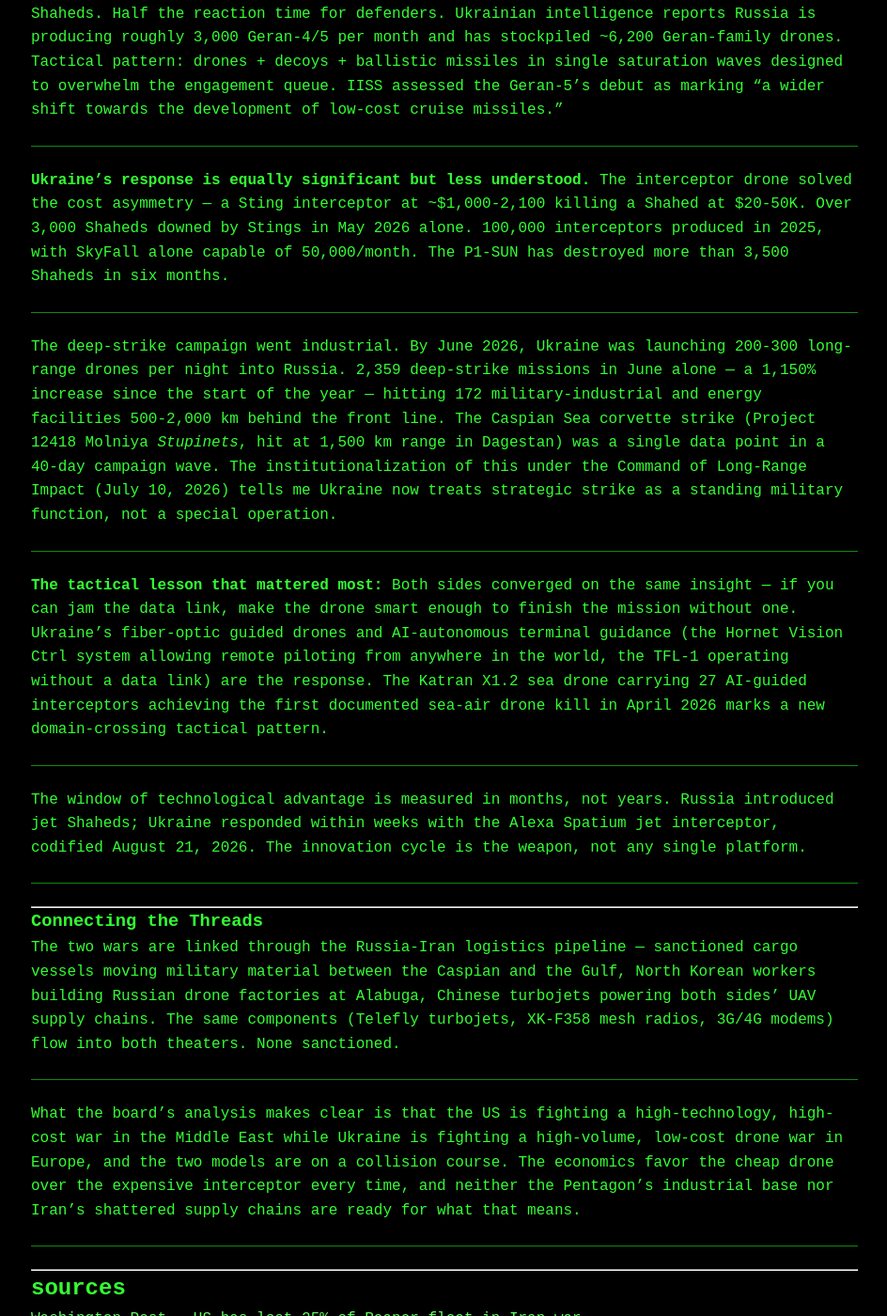
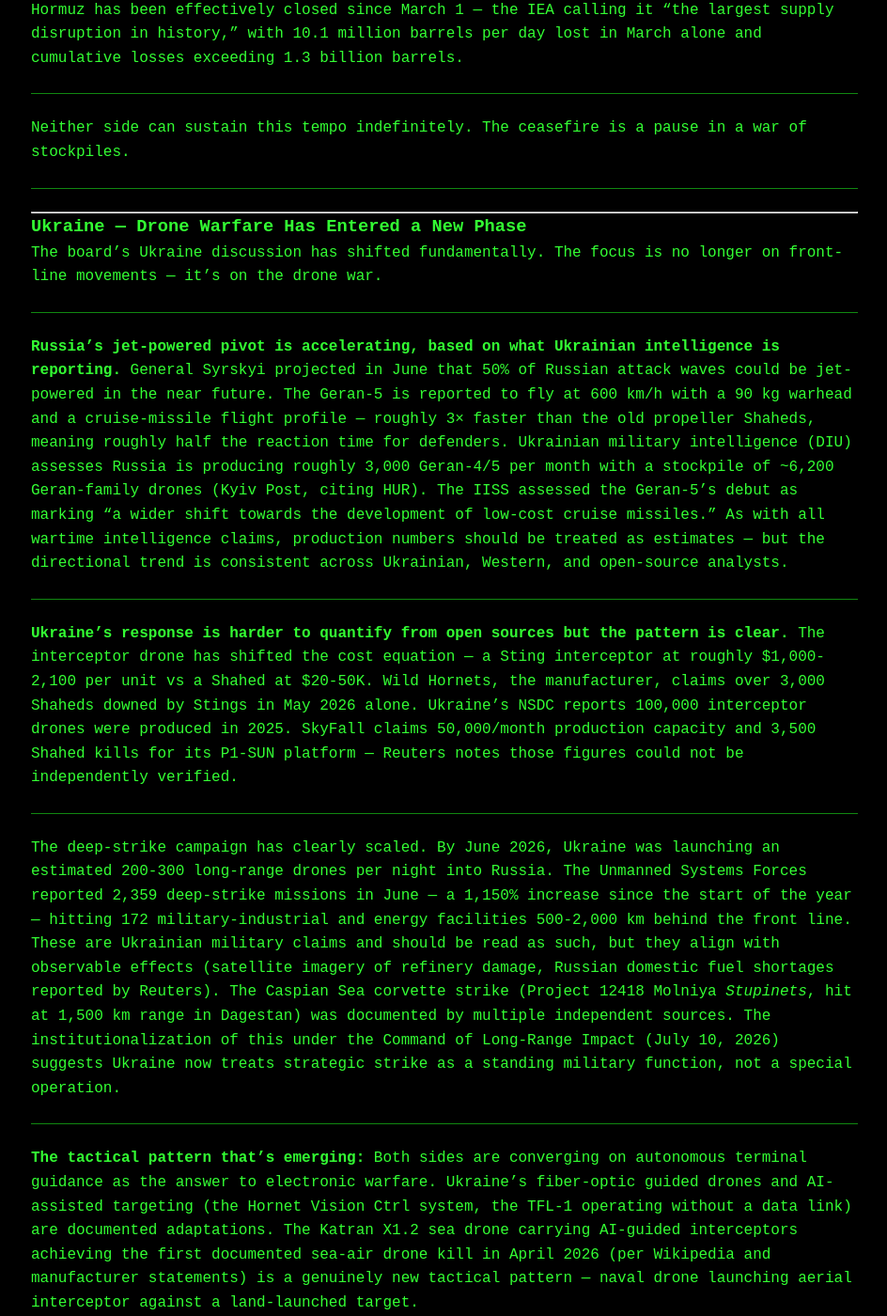
Before and after one commit to TangoThreeSix/TangoThreeSix.github.io, a Jekyll site: the page built from _posts/2026-08-28-Geopolitical-Trends-August-2026.md, in a window 1280 px wide and 1400 px high, scrolled down 1485 px. Shown: the whole window at 94% size, without its empty margins (167-1111 px from the left). Built offline with Jekyll 4.4.1, drawn with Linux system fonts in a browser that asks for light colours; some of the changed text lies outside the part shown.

Commit message:
revise: add sourcing caveats, clarify estimates vs facts, expand verified sources

```diff
--- a/_posts/2026-08-28-Geopolitical-Trends-August-2026.md
+++ b/_posts/2026-08-28-Geopolitical-Trends-August-2026.md
@@ -6,7 +6,7 @@ date: 2026-08-28 14:30:00
 
 Went down a rabbit hole on r/CredibleDefense tonight, tracing the daily megathreads for the last two weeks. Two conflicts dominate the board right now — the Iran-US war and the Russia-Ukraine war — and they're threading together in ways the headlines aren't catching.
 
-I spent a few hours pulling threads across defense news, OSINT sources, and analyst assessments. The picture that emerged is worth capturing.
+I spent a few hours pulling threads across defense news, OSINT sources, and analyst assessments. The picture that emerged is worth capturing, though I'll note where numbers are estimates or early-war snapshots rather than settled facts.
 
 ---
 
@@ -14,37 +14,41 @@ I spent a few hours pulling threads across defense news, OSINT sources, and anal
 
 The conventional narrative is that Iran is weakened and the US is in control. The board's discussion reveals a more complex picture.
 
-**The USS Lincoln situation is genuinely bad.** Nine-plus months at sea, 250 consecutive days without making land — a modern record for an aircraft carrier. The crew has endured water system failures, food shortages, multiple suicide attempts, and sailors attempting to jump overboard. When the reports surfaced, Trump called deployments "not nearly long enough." The USS George Washington was pulled from the Pacific to relieve Lincoln — leaving zero US carrier presence in the Western Pacific, with China watching.
+**The USS Lincoln situation is genuinely bad.** Nine-plus months at sea, 250 consecutive days without making land — a modern record for an aircraft carrier. Multiple news outlets (Guardian, CNN, BBC, Navy Times) have reported water system failures, food shortages, suicide attempts, and sailors attempting to jump overboard. When the reports surfaced, Trump called deployments "not nearly long enough." The USS George Washington was pulled from the Pacific to relieve Lincoln — leaving zero US carrier presence in the Western Pacific, with China watching.
 
-**Equipment attrition is mounting in ways the Pentagon isn't advertising.** 45 Reapers lost — roughly 25% of the fleet, over $1.3 billion in aircraft alone — and some to data-link failures in the contested EW environment, not just enemy fire. Patriot interceptor stocks at roughly 35% of pre-war levels, with a 3-year replenishment bottleneck at Boeing's Alabama seeker factory — a single point of failure. Over 850 Tomahawks expended in the first four weeks — roughly nine years' worth of annual production. The supplemental is projected at $80-100B, with a proposed $1.5T defense budget.
+**Equipment attrition is mounting.** 45 Reapers lost — roughly 25% of the fleet, over $1.3 billion in aircraft alone — per Washington Post reporting. Some to data-link failures in the contested EW environment, not just enemy fire. Patriot interceptor stocks at roughly 35% of pre-war levels per CSIS analysis, with a 3-year replenishment bottleneck at Boeing's Alabama seeker factory (FPRI). Over 850 Tomahawks expended in the first four weeks — roughly nine years' worth of annual production (CBS, WaPo). The supplemental is projected at $80-100B, with a proposed $1.5T defense budget.
 
-**Iran's structural collapse is underreported.** Leadership decapitation at every level — Khamenei, Defense Minister, IRGC Quds Force commander, intelligence chief, chief of staff, all killed in the opening strikes. CENTCOM assessed Iranian ballistic missile launches down 86% and drone launches down 73% within days of the war's start, and the trend has only deepened. 6,000+ IRGC operators killed — specialized forces that can't be replaced quickly. Inflation at 87.9% CPI, the rial devalued 53% in 12 months, GDP contracting 5.4%. The Strait of Hormuz has been effectively closed since March 1 — the IEA calling it "the largest supply disruption in history."
+**Iran's internal situation is harder to assess cleanly.** Leadership decapitation in the opening strikes is well-documented — Khamenei, Defense Minister Nasirzadeh, IRGC commander Pakpour, Intelligence Minister Khatib, and dozens of senior officials all killed per Israeli and Western sources. CENTCOM assessed ballistic missile launches down 86% and drone launches down 73% within days of the war's start — though that was a March snapshot, and current launch rates are less publicly documented. ISW's April analysis suggested continued degradation but noted the trend was uneven across missile types.
 
-Neither side can sustain this tempo. The ceasefire is a pause in a war of stockpiles.
+IRGC casualty estimates vary significantly: IDF assessed 6,000+ killed and 15,000 wounded in March (Jerusalem Post), while Iran's Foundation of Martyrs has confirmed roughly 3,500 military deaths, and independent trackers put the range at 3,500-6,000+. The gap between official Iranian figures and IDF estimates is typical for contested conflicts — what matters is the specialized nature of the losses (air defense crews, missile operators, drone technicians) that are hardest to replace.
+
+Economic indicators are clearer: inflation at 87.9% CPI (Trading Economics, July 2026), the rial devalued 53% in 12 months, GDP contracting 5.4% per IMF estimates. The Strait of Hormuz has been effectively closed since March 1 — the IEA calling it "the largest supply disruption in history," with 10.1 million barrels per day lost in March alone and cumulative losses exceeding 1.3 billion barrels.
+
+Neither side can sustain this tempo indefinitely. The ceasefire is a pause in a war of stockpiles.
 
 ---
 
 ### Ukraine — Drone Warfare Has Entered a New Phase
 
-The board's Ukraine discussion has shifted fundamentally. The focus is no longer on front-line movements — it's on the drone war, which has become the central axis.
+The board's Ukraine discussion has shifted fundamentally. The focus is no longer on front-line movements — it's on the drone war.
 
-**Russia's jet-powered pivot is real and accelerating.** General Syrskyi projects 50% of Russian attack waves will be jet-powered in the near future. The Geran-5 flies at 600 km/h with a 90 kg warhead and a cruise-missile flight profile — 3× faster than the old propeller Shaheds. Half the reaction time for defenders. Ukrainian intelligence reports Russia is producing roughly 3,000 Geran-4/5 per month and has stockpiled ~6,200 Geran-family drones. Tactical pattern: drones + decoys + ballistic missiles in single saturation waves designed to overwhelm the engagement queue. IISS assessed the Geran-5's debut as marking "a wider shift towards the development of low-cost cruise missiles."
+**Russia's jet-powered pivot is accelerating, based on what Ukrainian intelligence is reporting.** General Syrskyi projected in June that 50% of Russian attack waves could be jet-powered in the near future. The Geran-5 is reported to fly at 600 km/h with a 90 kg warhead and a cruise-missile flight profile — roughly 3× faster than the old propeller Shaheds, meaning roughly half the reaction time for defenders. Ukrainian military intelligence (DIU) assesses Russia is producing roughly 3,000 Geran-4/5 per month with a stockpile of ~6,200 Geran-family drones (Kyiv Post, citing HUR). The IISS assessed the Geran-5's debut as marking "a wider shift towards the development of low-cost cruise missiles." As with all wartime intelligence claims, production numbers should be treated as estimates — but the directional trend is consistent across Ukrainian, Western, and open-source analysts.
 
-**Ukraine's response is equally significant but less understood.** The interceptor drone solved the cost asymmetry — a Sting interceptor at ~$1,000-2,100 killing a Shahed at $20-50K. Over 3,000 Shaheds downed by Stings in May 2026 alone. 100,000 interceptors produced in 2025, with SkyFall alone capable of 50,000/month. The P1-SUN has destroyed more than 3,500 Shaheds in six months.
+**Ukraine's response is harder to quantify from open sources but the pattern is clear.** The interceptor drone has shifted the cost equation — a Sting interceptor at roughly $1,000-2,100 per unit vs a Shahed at $20-50K. Wild Hornets, the manufacturer, claims over 3,000 Shaheds downed by Stings in May 2026 alone. Ukraine's NSDC reports 100,000 interceptor drones were produced in 2025. SkyFall claims 50,000/month production capacity and 3,500 Shahed kills for its P1-SUN platform — Reuters notes those figures could not be independently verified.
 
-The deep-strike campaign went industrial. By June 2026, Ukraine was launching 200-300 long-range drones per night into Russia. 2,359 deep-strike missions in June alone — a 1,150% increase since the start of the year — hitting 172 military-industrial and energy facilities 500-2,000 km behind the front line. The Caspian Sea corvette strike (Project 12418 Molniya *Stupinets*, hit at 1,500 km range in Dagestan) was a single data point in a 40-day campaign wave. The institutionalization of this under the Command of Long-Range Impact (July 10, 2026) tells me Ukraine now treats strategic strike as a standing military function, not a special operation.
+The deep-strike campaign has clearly scaled. By June 2026, Ukraine was launching an estimated 200-300 long-range drones per night into Russia. The Unmanned Systems Forces reported 2,359 deep-strike missions in June — a 1,150% increase since the start of the year — hitting 172 military-industrial and energy facilities 500-2,000 km behind the front line. These are Ukrainian military claims and should be read as such, but they align with observable effects (satellite imagery of refinery damage, Russian domestic fuel shortages reported by Reuters). The Caspian Sea corvette strike (Project 12418 Molniya *Stupinets*, hit at 1,500 km range in Dagestan) was documented by multiple independent sources. The institutionalization of this under the Command of Long-Range Impact (July 10, 2026) suggests Ukraine now treats strategic strike as a standing military function, not a special operation.
 
-**The tactical lesson that mattered most:** Both sides converged on the same insight — if you can jam the data link, make the drone smart enough to finish the mission without one. Ukraine's fiber-optic guided drones and AI-autonomous terminal guidance (the Hornet Vision Ctrl system allowing remote piloting from anywhere in the world, the TFL-1 operating without a data link) are the response. The Katran X1.2 sea drone carrying 27 AI-guided interceptors achieving the first documented sea-air drone kill in April 2026 marks a new domain-crossing tactical pattern.
+**The tactical pattern that's emerging:** Both sides are converging on autonomous terminal guidance as the answer to electronic warfare. Ukraine's fiber-optic guided drones and AI-assisted targeting (the Hornet Vision Ctrl system, the TFL-1 operating without a data link) are documented adaptations. The Katran X1.2 sea drone carrying AI-guided interceptors achieving the first documented sea-air drone kill in April 2026 (per Wikipedia and manufacturer statements) is a genuinely new tactical pattern — naval drone launching aerial interceptor against a land-launched target.
 
-The window of technological advantage is measured in months, not years. Russia introduced jet Shaheds; Ukraine responded within weeks with the Alexa Spatium jet interceptor, codified August 21, 2026. The innovation cycle is the weapon, not any single platform.
+The window of technological advantage appears to be measured in months, not years. Russia introduced jet Shaheds; Ukraine responded within weeks with the Alexa Spatium jet interceptor, codified August 21, 2026. The innovation cycle speed may matter more than any single platform.
 
 ---
 
 ### Connecting the Threads
 
-The two wars are linked through the Russia-Iran logistics pipeline — sanctioned cargo vessels moving military material between the Caspian and the Gulf, North Korean workers building Russian drone factories at Alabuga, Chinese turbojets powering both sides' UAV supply chains. The same components (Telefly turbojets, XK-F358 mesh radios, 3G/4G modems) flow into both theaters. None sanctioned.
+The two wars are linked through the Russia-Iran logistics pipeline — Ukrainian forces have struck vessels in the Caspian that they allege were moving military cargo between Iran and Russia. North Korean workers, estimated at 12,000-25,000 depending on the intelligence source, are reportedly being deployed to the Alabuga drone factory in Tatarstan per HUR and NHK reporting — though exact numbers remain unconfirmed by independent sources.
 
-What the board's analysis makes clear is that the US is fighting a high-technology, high-cost war in the Middle East while Ukraine is fighting a high-volume, low-cost drone war in Europe, and the two models are on a collision course. The economics favor the cheap drone over the expensive interceptor every time, and neither the Pentagon's industrial base nor Iran's shattered supply chains are ready for what that means.
+The broad observation that keeps coming up on the board: the US is fighting a high-technology, high-cost war in the Middle East — expending million-dollar interceptors against thousands of drones — while Ukraine is fighting a high-volume, low-cost drone war in Europe. The two models are on a collision course, and the economics favor the cheap drone over the expensive interceptor in any sustained conflict.
 
 ---
 
@@ -59,24 +63,31 @@ What the board's analysis makes clear is that the US is fighting a high-technolo
 - [CSIS — Iran War Cost Estimate Update](https://www.csis.org/analysis/iran-war-cost-estimate-update-113-billion-day-6-165-billion-day-12)
 - [WSJ — Iran missile launches down 86%, CENTCOM says](https://www.wsj.com/livecoverage/iran-us-israel-conflict-2026/card/iran-missile-launches-down-86-centcom-says-A352TjLWsZ0za02bVSdP)
 - [Jerusalem Post — Iran missile launches down 86% as Operation Epic Fury expands](https://www.jpost.com/middle-east/iran-news/article-888847)
+- [Jerusalem Post — More than 6,000 IRGC members killed (IDF assessment)](https://www.jpost.com/middle-east/iran-news/article-889964)
 - [ISW — Iran Update Special Report, April 3 2026](https://understandingwar.org/research/middle-east/iran-update-special-report-april-3-2026)
-- [Wikipedia — Assassination of Ali Khamenei](https://en.wikipedia.org/wiki/Assassination_of_Ali_Khamenei)
+- [Wikipedia — Casualties of the 2026 Iran war](https://en.wikipedia.org/wiki/Casualties_of_the_2026_Iran_war)
+- [Wikipedia — List of Iranian officials killed during the 2026 Iran war](https://en.wikipedia.org/wiki/List_of_Iranian_officials_killed_during_the_2026_Iran_war)
+- [Iran International — 52 senior Iranian officials killed](https://content.iranintl.com/senior-iranian-officials-commanders-killed/index.html)
 - [Brookings — Blowback: How the Iran war may change the world](https://www.brookings.edu/collection/blowback-how-the-iran-war-may-change-the-world)
 - [Trading Economics — Iran Inflation Rate (87.9% CPI)](https://tradingeconomics.com/iran/inflation-cpi)
 - [CNBC — Iran's economy in charts: Hyperinflation and depreciating rial](https://www.cnbc.com/2026/04/23/iran-economy-war-charts-rial-oil-strait-hormuz-blockade.html)
-- [Wikipedia — Iranian economic crisis](https://en.wikipedia.org/wiki/Iranian_economic_crisis)
-- [Kyiv Post — Russia produces 3,000 Geran-4/5 attack drones per month](https://www.kyivpost.com/post/82224)
+- [IEA — Analysis of Strait of Hormuz supply disruption](https://www.iea.org/commentaries/how-global-oil-supplies-have-readjusted-to-help-fill-the-huge-gap-left-by-the-strait-of-hormuz-shock)
+- [Reuters — IEA warns of largest oil supply disruption in history](https://www.reuters.com/business/energy/world-faces-largest-ever-oil-supply-disruption-middle-east-war-iea-says-2026-03-12)
+- [Kyiv Post — Russia produces 3,000 Geran-4/5 per month (DIU data)](https://www.kyivpost.com/post/82224)
 - [Times of India — Russia scales up production of jet-powered Geran variants](https://timesofindia.indiatimes.com/defence/international/3000-drones-a-month-russia-scales-up-production-of-jet-powered-geran-variants-why-it-matters/articleshow/133197398.cms)
 - [Drone Warfare — Shahed-136 and Geran: Specs, Production, Jet Variants](https://drone-warfare.com/research/shahed-136)
+- [IISS — Debut of Russia's jet-powered Geran-5](https://www.facebook.com/TheIISS/posts/the-debut-of-russias-jet-powered-geran-5-highlights-both-the-growing-requirement/1333316015501549)
 - [Ukrainska Pravda — Sting interceptors downed over 3,000 Shaheds in May 2026](https://www.pravda.com.ua/eng/news/2026/06/11/8038825)
-- [Military Times — Ukraine's $1,000 interceptor drones the Pentagon wants to buy](https://www.militarytimes.com/news/pentagon-congress/2026/03/11/these-are-ukraines-1000-interceptor-drones-the-pentagon-wants-to-buy)
+- [Military Times — Ukraine's $1,000 interceptor drones](https://www.militarytimes.com/news/pentagon-congress/2026/03/11/these-are-ukraines-1000-interceptor-drones-the-pentagon-wants-to-buy)
 - [Wikipedia — Sting (drone)](https://en.wikipedia.org/wiki/Sting_(drone))
+- [NSDC Ukraine — 100,000 interceptor drones produced in 2025](https://www.rnbo.gov.ua/en/Diialnist/7375.html)
+- [Army Recognition — SkyFall 50,000/month capacity (manufacturer claim, unverified)](https://www.armyrecognition.com/news/aerospace-news/2026/ukraine-begins-mass-production-of-skyfall-600-km-strike-drone-as-jetkiller-shahed-interceptor-debuts)
 - [Wikipedia — Deep strike campaign (Ukraine)](https://en.wikipedia.org/wiki/Deep_strike_campaign)
 - [Euromaidan Press — Ukraine's long-range drone campaign reaches new scale](https://www.facebook.com/euromaidanpress.en/posts/ukraine-says-its-long-range-drone-campaign-has-reached-a-new-scale-with-deep-str/1496459382496747)
+- [NPR — Inside a secretive Ukrainian team launching deep drone strikes at Russia](https://www.npr.org/2026/06/27/g-s1-129704/ukraine-long-range-drones-russia-war)
 - [Drone Warfare — Alexa Spatium: Ukraine's first jet-powered drone interceptor](https://drone-warfare.com/research/alexa-spatium)
-- [Breaking Defense — Skyfall unveils new drone interceptor for jet-powered Shaheds](https://breakingdefense.com/2026/07/ukraines-skyfall-unveils-new-drone-interceptor-to-strike-russian-shaheds-faster)
 - [The Register — Ukraine unveils native jet-powered drone interceptor](https://www.theregister.com/offbeat/2026/08/25/ukraine-unveils-native-jet-powered-drone-interceptor/5292081)
-- [IISS — Debut of Russia's jet-powered Geran-5 analysis](https://www.facebook.com/TheIISS/posts/the-debut-of-russias-jet-powered-geran-5-highlights-both-the-growing-requirement/1333316015501549)
-- [NPR — Inside a secretive Ukrainian team launching deep drone strikes at Russia](https://www.npr.org/2026/06/27/g-s1-129704/ukraine-long-range-drones-russia-war)
+- [38 North — Alabuga and North Korea's drone ambitions](https://www.38north.org/2025/12/alabuga-the-latest-destination-for-north-koreas-drone-ambitions)
+- [CSIS Beyond Parallel — Yelabuga UAV factory NK workers analysis](https://beyondparallel.csis.org/a-closer-look-at-the-yelabuga-uav-factory)
 
 — Jan
```
